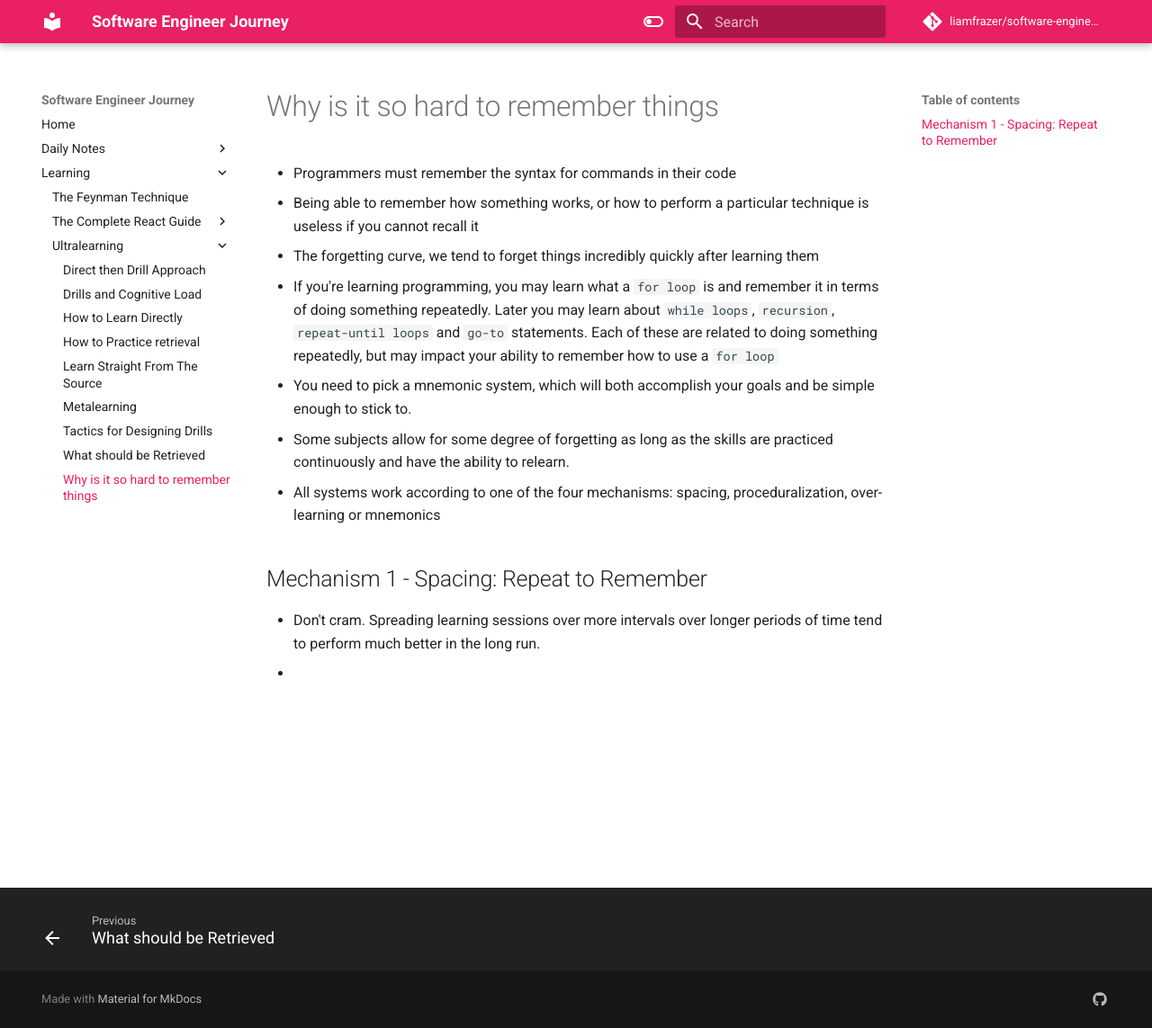
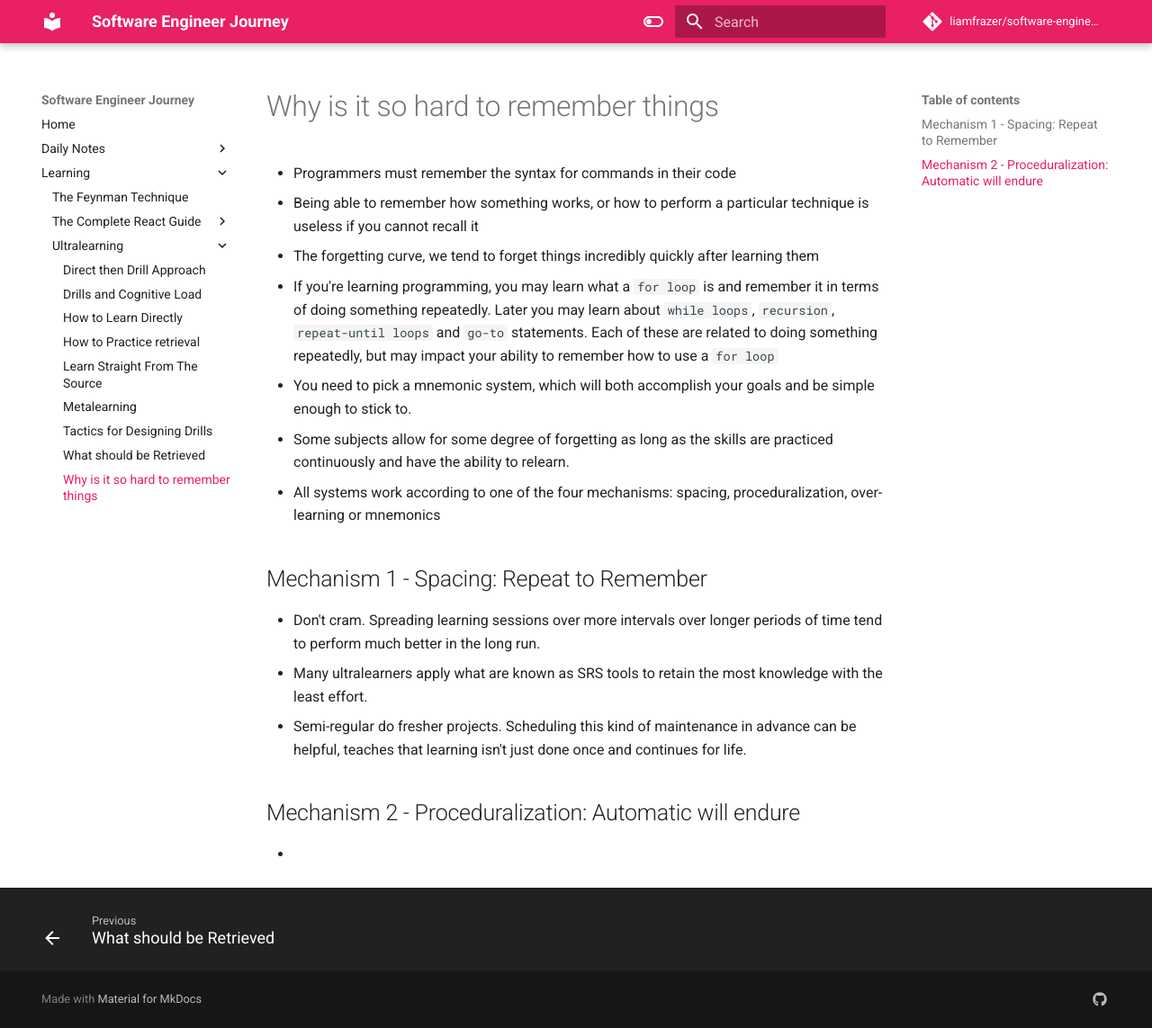
Before and after one commit to liamfrazer/software-engineer-journey, an MkDocs documentation site: the page built from docs/Learning/Ultralearning/Why is it so hard to remember things.md, in a window 1280 px wide and 1143 px high. Shown: the whole window at 90% size. Built offline with MkDocs 1.6.1 and Material for MkDocs 9.7.7, drawn with Linux system fonts in a browser that asks for light colours; comment, search, counter and statistics services are not loaded.

Commit message:
vault backup: 2023-12-11 22:56:29

```diff
--- a/docs/Learning/Ultralearning/Why is it so hard to remember things.md
+++ b/docs/Learning/Ultralearning/Why is it so hard to remember things.md
@@ -13,4 +13,8 @@ tags:
 
 ## Mechanism 1 - Spacing: Repeat to Remember
 * Don't cram. Spreading learning sessions over more intervals over longer periods of time tend to perform much better in the long run.
+* Many ultralearners apply what are known as SRS tools to retain the most knowledge with the least effort.
+* Semi-regular do fresher projects. Scheduling this kind of maintenance in advance can be helpful, teaches that learning isn't just done once and continues for life.
+
+## Mechanism 2 - Proceduralization: Automatic will endure
 *
```
